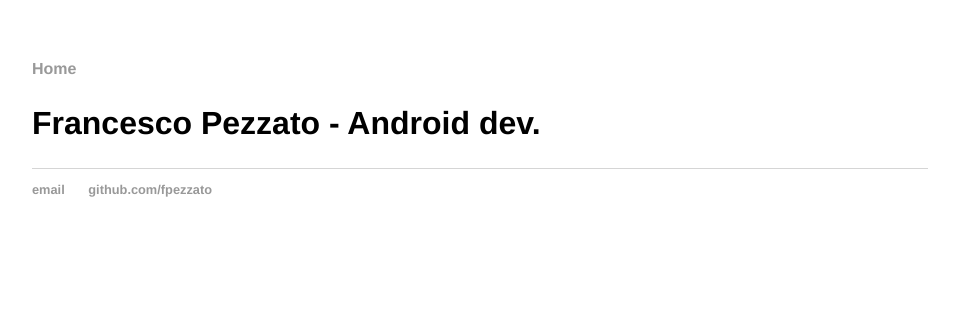
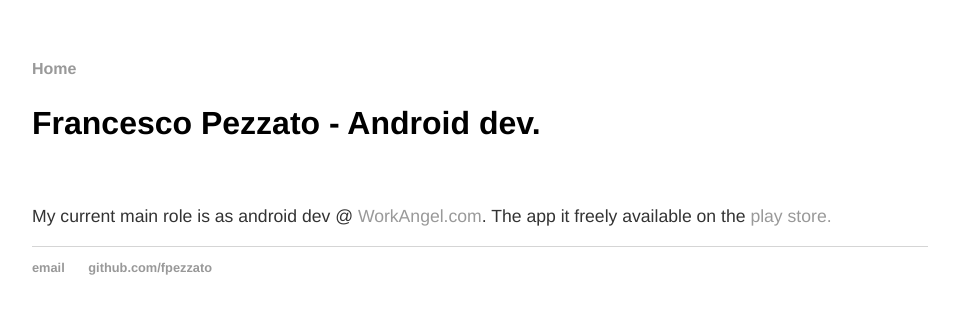
Before and after one commit to fpezzato/fpezzato.github.io, a Jekyll site: the page built from index.html, in a window 1280 px wide. Shown: the top 314 px of the page, without its empty margins (160-1119 px from the left). Built offline with Jekyll 4.4.1, drawn with Linux system fonts in a browser that asks for light colours.

Commit message:
Some info about WA

```diff
--- a/css/main.css
+++ b/css/main.css
@@ -28,7 +28,8 @@ h2 {
     font-family:'Helvetica', 'Arial', 'Sans-Serif';
 }
 p {
-    font-size: 1.5em;
+    font-family:'Helvetica', 'Arial', 'Sans-Serif';
+    font-size: 1.1em;
     line-height: 1.4em;
     color: #333;
 }
--- a/index.html
+++ b/index.html
@@ -4,6 +4,9 @@ title: Francesco Pezzato, Andorid dev.
 ---
 <div class="blurb">
 	<h2>Francesco Pezzato - Android dev.</h2>
+  <br />
 
+<p>My current main role is as android dev @ <a href="http://workangel.com/">WorkAngel.com</a>.
+The app it freely available on the <a href="https://play.google.com/store/apps/details?id=com.wam.android"> play store.</a>
 
 </div><!-- /.blurb -->
```
Also changed, not shown: index_shadow.html (added, +50 -0 lines), img/deals_1_b.png (added), img/feed_1_b2.png (added), img/shop_1_b1.png (added).
